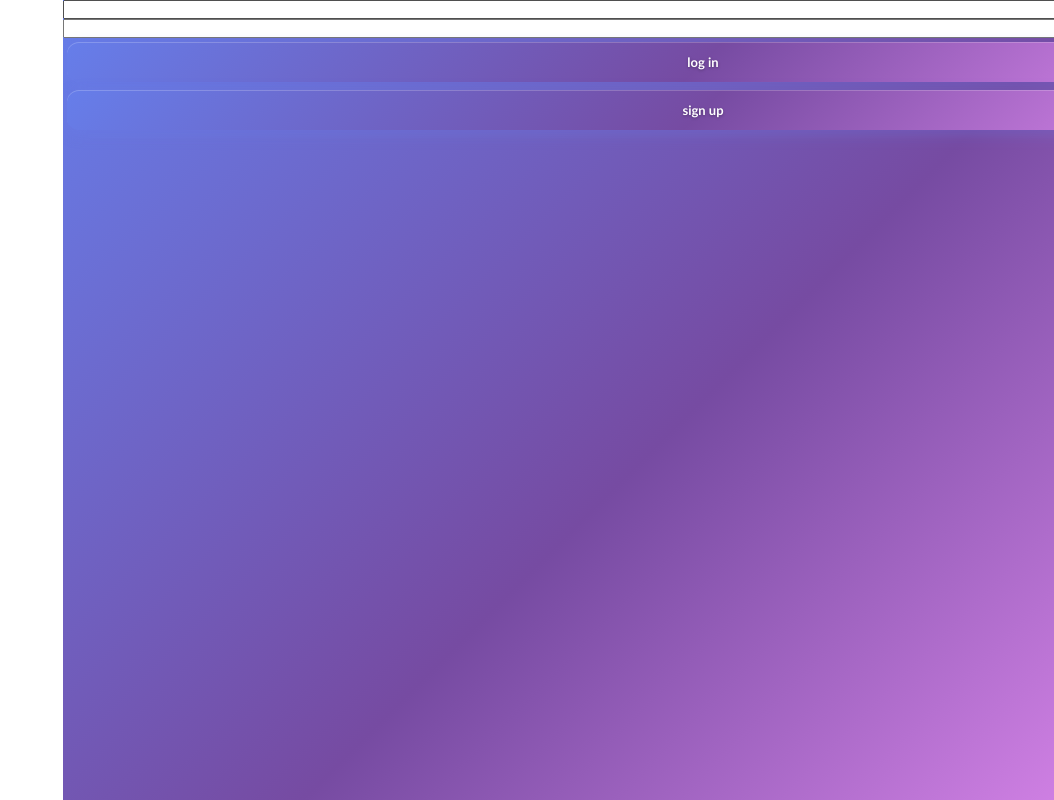
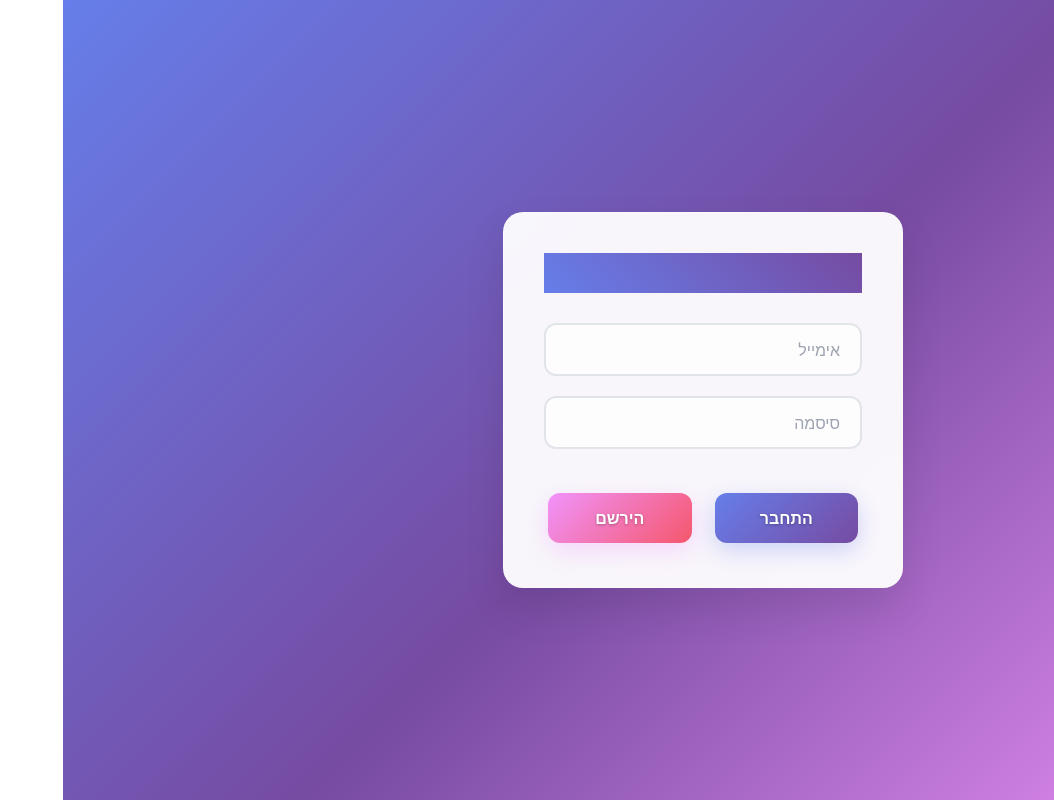
Before and after one commit to tehila7929-tech/text_project, a React (Vite) app: page / in a window 1280 px wide. Shown: the whole page, without its empty margins (226-1280 px from the left). Built offline with nearby package versions, Linux system fonts and the light colour scheme.

Commit message:
יש!!!!!!!!!!!!!!!!!!!!!!

```diff
--- a/src/App.css
+++ b/src/App.css
@@ -69,6 +69,32 @@
   }
 }
 
+/* ===== LOGOUT BUTTON ===== */
+.logout-container {
+  position: fixed;
+  bottom: 20px;
+  right: 20px;
+  z-index: 1000;
+}
+
+.logout-container button {
+  background: linear-gradient(45deg, #ff6b6b, #ee5a52) !important;
+  color: white !important;
+  border: none !important;
+  border-radius: 25px !important;
+  padding: 12px 24px !important;
+  font-size: 14px !important;
+  font-weight: 600 !important;
+  box-shadow: 0 4px 15px rgba(255, 107, 107, 0.4) !important;
+  transition: all 0.3s ease !important;
+}
+
+.logout-container button:hover {
+  background: linear-gradient(45deg, #ee5a52, #dc2626) !important;
+  transform: translateY(-2px) scale(1.05) !important;
+  box-shadow: 0 6px 20px rgba(255, 107, 107, 0.5) !important;
+}
+
 @media (max-width: 768px) {
   .main-workspace {
     flex-direction: column;
@@ -81,6 +107,16 @@
     max-width: 100%;
     min-width: 280px;
     min-height: 400px;
+  }
+
+  .logout-container {
+    bottom: 15px;
+    right: 15px;
+  }
+
+  .logout-container button {
+    padding: 10px 20px !important;
+    font-size: 12px !important;
   }
 }
 
--- a/src/App.jsx
+++ b/src/App.jsx
@@ -23,7 +23,9 @@ function App() {
           <>
             <Keyboard setScreen={setScreen} screen={screen} lastScreens={lastScreens} whatLanguage={whatLanguage} setWhatLanguage={setWhatLanguage}
               workingThisDocument={workingThisDocument} setWorkingThisDocument={setWorkingThisDocument} />
-            <Button clickAct={() => { localStorage.setItem('currentUser', ''); setUserLoggedIn(false) }} target={'log out'}></Button>
+            <div className="logout-container">
+              <Button clickAct={() => { localStorage.setItem('currentUser', ''); setUserLoggedIn(false) }} target={'log out'}></Button>
+            </div>
           </>
         )}
       </div>
--- a/src/components/DocumentEditor/DocumentEditor.css
+++ b/src/components/DocumentEditor/DocumentEditor.css
@@ -3,10 +3,11 @@
     display: flex;
     flex-direction: column;
     width: 100%;
-    min-height: 100vh;
+    max-height: 50vh;
     background: linear-gradient(135deg, #667eea 0%, #764ba2 50%, #f093fb 100%);
-    padding: 25px;
+    padding: 10px;
     position: relative;
+    overflow-y: auto;
 }
 
 .documents-container::before {
@@ -32,16 +33,16 @@
 .word-header {
     background: linear-gradient(135deg, #2b5ce6 0%, #1e40af 50%, #7c3aed 100%);
     color: white;
-    padding: 20px 30px;
+    padding: 8px 15px;
     display: flex;
     align-items: center;
-    gap: 20px;
-    box-shadow: 0 8px 25px rgba(43, 92, 230, 0.3);
-    margin-bottom: 30px;
-    border-radius: 15px;
+    gap: 10px;
+    box-shadow: 0 4px 12px rgba(43, 92, 230, 0.2);
+    margin-bottom: 10px;
+    border-radius: 8px;
     position: relative;
     overflow: visible;
-    min-height: 90px;
+    min-height: 40px;
 }
 
 .word-header::before {
@@ -77,11 +78,11 @@
     overflow: hidden;
 }
 
-.word-icon::after {
-    content: 'W';
-    font-family: 'Segoe UI', sans-serif;
-    font-weight: 700;
-    line-height: 1;
+.word-icon {
+    display: flex;
+    align-items: center;
+    justify-content: center;
+    font-size: 24px;
 }
 
 .word-title {
@@ -95,11 +96,11 @@
 /* ===== SCREENS CONTAINER ===== */
 .screens-container {
     display: flex;
-    gap: 20px;
+    gap: 8px;
     flex-wrap: wrap;
     justify-content: flex-start;
     align-items: flex-start;
-    flex: 1;
+    margin-bottom: 10px;
 }
 
 .screens-container:empty {
@@ -109,17 +110,17 @@
 /* ===== DOCUMENT WINDOW ===== */
 .document-window {
     background: linear-gradient(135deg, #ffffff 0%, #f8fafc 100%);
-    border-radius: 20px;
-    box-shadow: 0 15px 35px rgba(0,0,0,0.1), 0 5px 15px rgba(0,0,0,0.07);
-    width: calc(33.333% - 14px);
-    min-width: 380px;
-    max-width: calc(33.333% - 14px);
-    min-height: 550px;
+    border-radius: 8px;
+    box-shadow: 0 4px 12px rgba(0,0,0,0.06), 0 2px 4px rgba(0,0,0,0.04);
+    width: calc(50% - 6px);
+    min-width: 250px;
+    max-width: calc(50% - 6px);
+    height: 200px;
     position: relative;
     display: flex;
     flex-direction: column;
-    transition: all 0.4s cubic-bezier(0.175, 0.885, 0.32, 1.275);
-    border: 3px solid transparent;
+    transition: all 0.3s ease;
+    border: 1px solid rgba(255,255,255,0.3);
     background-clip: padding-box;
     overflow: hidden;
 }
@@ -221,8 +222,9 @@
 /* ===== RESPONSIVE ===== */
 @media (max-width: 1200px) {
     .document-window {
-        width: calc(50% - 7.5px);
-        max-width: calc(50% - 7.5px);
+        width: calc(50% - 4px);
+        max-width: calc(50% - 4px);
+        height: 180px;
     }
 }
 
@@ -230,11 +232,22 @@
     .document-window {
         width: 100%;
         max-width: 100%;
-        min-width: 280px;
+        min-width: 220px;
+        height: 160px;
     }
 
     .documents-container {
-        gap: 10px;
         padding: 5px;
+        max-height: 40vh;
+    }
+
+    .screens-container {
+        gap: 5px;
+        margin-bottom: 5px;
+    }
+
+    .word-header {
+        min-height: 35px;
+        padding: 6px 12px;
     }
 }
--- /dev/null
+++ b/src/components/User/LogInAndSignUp.css
@@ -0,0 +1,129 @@
+/* ===== LOGIN CONTAINER ===== */
+.login-container {
+    display: flex;
+    flex-direction: column;
+    align-items: center;
+    justify-content: center;
+    min-height: 100vh;
+    background: linear-gradient(135deg, #667eea 0%, #764ba2 50%, #f093fb 100%);
+    padding: 20px;
+}
+
+.login-box {
+    background: rgba(255, 255, 255, 0.95);
+    backdrop-filter: blur(10px);
+    border-radius: 20px;
+    padding: 40px;
+    box-shadow: 0 20px 40px rgba(0, 0, 0, 0.1);
+    width: 100%;
+    max-width: 400px;
+    border: 1px solid rgba(255, 255, 255, 0.3);
+}
+
+.login-title {
+    text-align: center;
+    font-size: 28px;
+    font-weight: 700;
+    background: linear-gradient(45deg, #667eea, #764ba2);
+    /* -webkit-background-clip: text; */
+    -webkit-text-fill-color: transparent;
+    margin-bottom: 30px;
+}
+
+/* ===== INPUT FIELDS ===== */
+.login-input {
+    width: 100%;
+    padding: 15px 20px;
+    margin-bottom: 20px;
+    border: 2px solid #e1e5e9;
+    border-radius: 12px;
+    font-size: 16px;
+    font-family: inherit;
+    transition: all 0.3s ease;
+    background: rgba(255, 255, 255, 0.8);
+}
+
+.login-input:focus {
+    outline: none;
+    border-color: #667eea;
+    box-shadow: 0 0 20px rgba(102, 126, 234, 0.3);
+    background: rgba(255, 255, 255, 1);
+}
+
+.login-input::placeholder {
+    color: #9ca3af;
+    font-weight: 400;
+}
+
+/* ===== ERROR MESSAGE ===== */
+.error-message {
+    background: linear-gradient(45deg, #ff6b6b, #ee5a52);
+    color: white;
+    padding: 12px 16px;
+    border-radius: 8px;
+    margin-bottom: 20px;
+    text-align: center;
+    font-size: 14px;
+    font-weight: 500;
+    box-shadow: 0 4px 15px rgba(255, 107, 107, 0.3);
+}
+
+/* ===== BUTTONS ===== */
+.login-buttons {
+    display: flex;
+    gap: 15px;
+    margin-top: 20px;
+}
+
+.login-btn {
+    flex: 1;
+    padding: 15px 25px;
+    font-size: 16px;
+    font-weight: 600;
+    border: none;
+    border-radius: 12px;
+    cursor: pointer;
+    transition: all 0.3s ease;
+    min-height: 50px;
+}
+
+.login-btn.primary {
+    background: linear-gradient(135deg, #667eea 0%, #764ba2 100%);
+    color: white;
+    box-shadow: 0 8px 25px rgba(102, 126, 234, 0.3);
+}
+
+.login-btn.primary:hover {
+    background: linear-gradient(135deg, #5a67d8 0%, #6b46c1 100%);
+    transform: translateY(-2px);
+    box-shadow: 0 12px 35px rgba(102, 126, 234, 0.4);
+}
+
+.login-btn.secondary {
+    background: linear-gradient(135deg, #f093fb 0%, #f5576c 100%);
+    color: white;
+    box-shadow: 0 8px 25px rgba(240, 147, 251, 0.3);
+}
+
+.login-btn.secondary:hover {
+    background: linear-gradient(135deg, #ec4899 0%, #ef4444 100%);
+    transform: translateY(-2px);
+    box-shadow: 0 12px 35px rgba(240, 147, 251, 0.4);
+}
+
+/* ===== RESPONSIVE ===== */
+@media (max-width: 768px) {
+    .login-box {
+        padding: 30px 20px;
+        margin: 10px;
+    }
+
+    .login-buttons {
+        flex-direction: column;
+    }
+
+    .login-input {
+        padding: 12px 16px;
+        font-size: 14px;
+    }
+}
--- a/src/components/User/LogInAndSignUp.jsx
+++ b/src/components/User/LogInAndSignUp.jsx
@@ -1,17 +1,19 @@
 import Button from "../Button";
 import { useState } from "react";
+import "./LogInAndSignUp.css";
+
 let email
 let password
 export default function LogInAndSignUp(props) {
-    const [errorMessage, setErrorMessage] = useState(<div></div>)
+    const [errorMessage, setErrorMessage] = useState("")
     function inputValidity() {
         if (!email || !password) {
-            setErrorMessage(<div>Please fill in all fields.</div>);
+            setErrorMessage("אנא מלא את כל השדות");
             return false;
         }
         const emailPattern = /^(?=.*@).+[^@]$/;
         if (!emailPattern.test(email)) {
-            setErrorMessage(<div>Invalid email format.</div>);
+            setErrorMessage("פורמט אימייל לא תקין");
             return false;
         }
         return true;
@@ -27,7 +29,7 @@ export default function LogInAndSignUp(props) {
                     return
                 }
             })
-            setErrorMessage(<div>The user does not exist yet or one of the details you entered is incorrect.</div>)
+            setErrorMessage("המשתמש לא קיים או שאחד הפרטים שהזנת שגוי")
         }
     }
 
@@ -43,7 +45,7 @@ export default function LogInAndSignUp(props) {
             });
 
             if (userExists) {
-                setErrorMessage(<div>A user with this email already exists.</div>);
+                setErrorMessage("משתמש עם אימייל זה כבר קיים");
                 return;
             }
 
@@ -53,20 +55,28 @@ export default function LogInAndSignUp(props) {
             props.setUserLoggedIn(true);
         }
     }
-    return (<>
+    return (
+        <div className="login-container">
+            <div className="login-box">
+                <h1 className="login-title">ברוכים הבאים</h1>
                 <input
-            type="mail"
+                    className="login-input"
+                    type="email"
                     onChange={(event) => { email = event.target.value }}
-            placeholder="email"
+                    placeholder="אימייל"
                 />
                 <input
+                    className="login-input"
                     type="password"
                     onChange={(event) => { password = event.target.value }}
-            placeholder="password"
+                    placeholder="סיסמה"
                 />
-        {errorMessage}
-        <Button clickAct={() => logIn()} target={"log in"}></Button>
-        <Button clickAct={() => signUp()} target={"sign up"}></Button>
-
-    </>)
+                {errorMessage && <div className="error-message">{errorMessage}</div>}
+                <div className="login-buttons">
+                    <button className="login-btn primary" onClick={() => logIn()}>התחבר</button>
+                    <button className="login-btn secondary" onClick={() => signUp()}>הירשם</button>
+                </div>
+            </div>
+        </div>
+    )
 }
```
Lines whose indentation alone changed are shown as unchanged.
